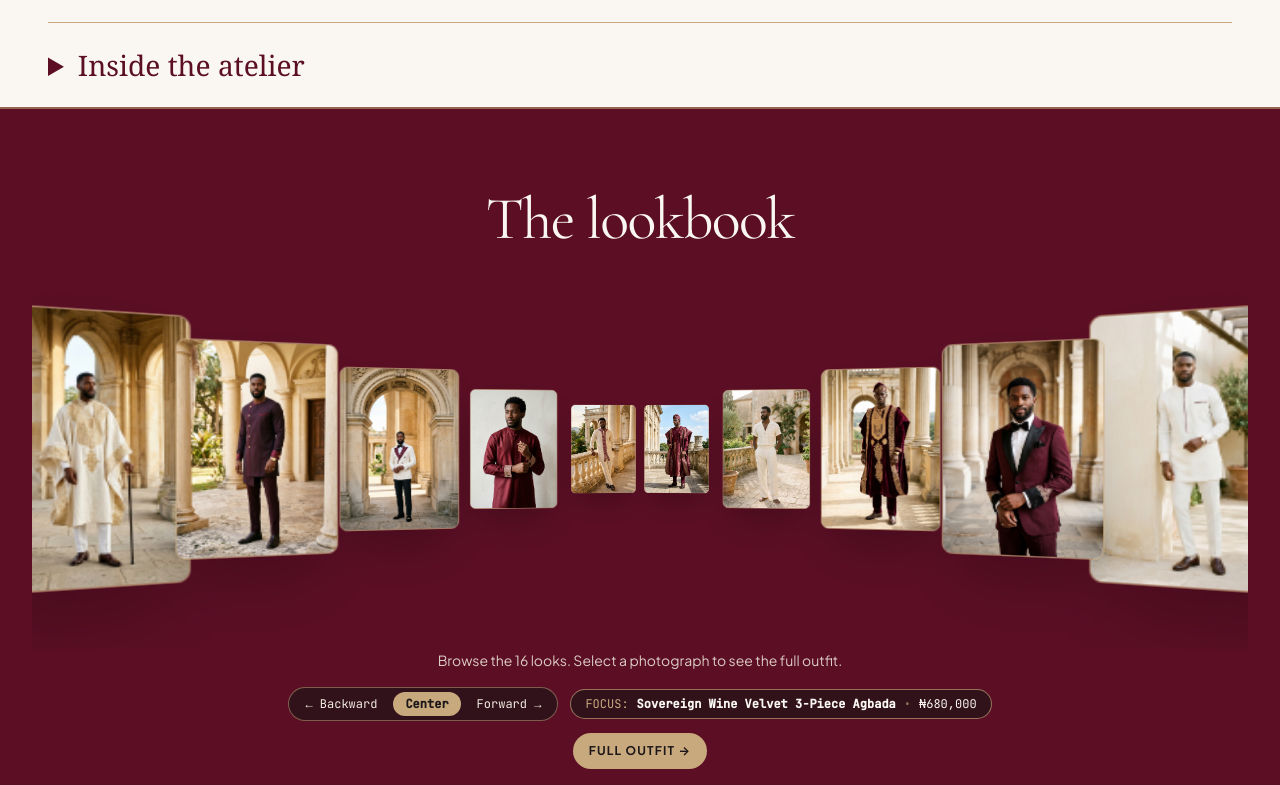
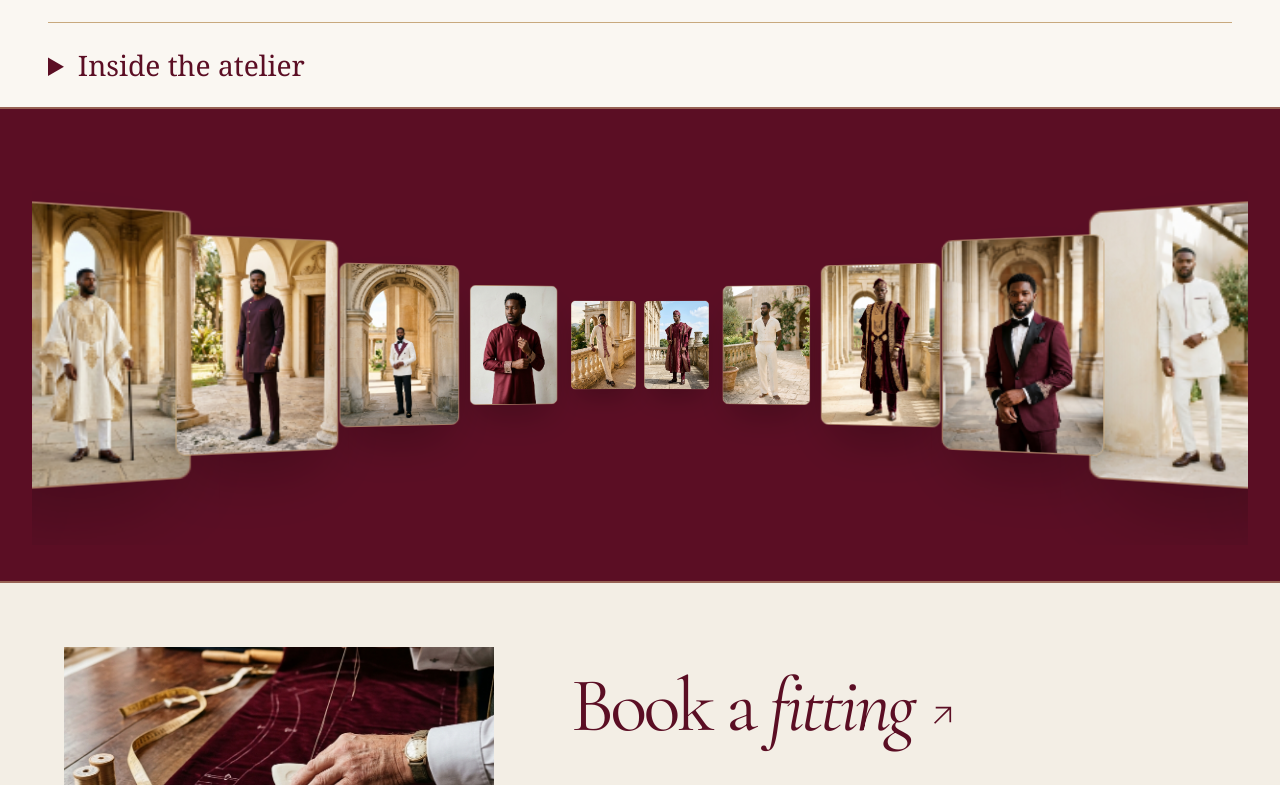
Before and after one commit to Larriee02/RadasApparel, a React (Vite) app: page / in a window 1280 px wide. Shown: the part 2495-3280 px from the top of the page. Built offline with nearby package versions, Linux system fonts and the light colour scheme.

Commit message:
Show only outfit photographs in the curved lookbook

```diff
--- a/src/components/sections/CurvedLookbookSection.jsx
+++ b/src/components/sections/CurvedLookbookSection.jsx
@@ -1,6 +1,6 @@
 import React, { useCallback, useRef, useState } from 'react'
 import { motion, useMotionValue, useSpring, useTransform } from 'framer-motion'
-import { CURVED_GALLERY_ITEMS, formatNaira } from '../../data/raddasData'
+import { CURVED_GALLERY_ITEMS } from '../../data/raddasData'
 import { GarmentVisual } from '../AtelierVisuals'
 
 /**
@@ -62,7 +62,6 @@ const CurvedLookbookPanel = React.memo(function CurvedLookbookPanel({
             ? 'border-2 border-[#FAF7F2] ring-2 ring-[#C8A97E]'
             : 'border border-[#C8A97E]/70 hover:border-[#FAF7F2]'
         }`}
-        title={`Open ${item.title} Full Outfit (ready-to-wear ${formatNaira(item.rtwPrice)})`}
         aria-label={`Open ${item.title} full outfit in gallery`}
       >
         <GarmentVisual
@@ -93,10 +92,6 @@ function CurvedLookbookSection({ shouldReduceMotion, onOpenOutfitInGallery }) {
     damping: 26,
     mass: 0.35,
   })
-
-  const hoveredLook =
-    CURVED_GALLERY_ITEMS.find((item) => item.id === hoveredLookId) ||
-    CURVED_GALLERY_ITEMS[0]
 
   const handleLookbookPointerMove = useCallback(
     (e) => {
@@ -133,16 +128,10 @@ function CurvedLookbookSection({ shouldReduceMotion, onOpenOutfitInGallery }) {
   return (
     <section
       id="curved-wall"
-      className="scroll-mt-32 md:scroll-mt-24 bg-[#5B0E24] text-[#FAF7F2] py-12 sm:py-14 md:py-20 overflow-hidden border-y-2 border-[#C8A97E]/55"
+      aria-label="Lookbook"
+      className="scroll-mt-32 md:scroll-mt-24 bg-[#5B0E24] text-[#FAF7F2] py-5 sm:py-7 md:py-9 overflow-hidden border-y-2 border-[#C8A97E]/55"
     >
       <div className="w-full max-w-[1440px] mx-auto px-3 sm:px-4 md:px-8">
-        {/* Top Center Headline nestled inside the upper hollow of the concave curve */}
-        <div className="relative z-20 text-center max-w-lg mx-auto mb-2 md:mb-0 pointer-events-none">
-          <h2 className="font-serif-display text-4xl md:text-6xl tracking-tight">
-            The lookbook
-          </h2>
-        </div>
-
         {/* 3D Concave Perspective Wall (16 Looks Gliding Forward & Backward) */}
         <div
           onMouseMove={handleLookbookPointerMove}
@@ -158,66 +147,12 @@ function CurvedLookbookSection({ shouldReduceMotion, onOpenOutfitInGallery }) {
                 item={item}
                 index={idx}
                 smoothOffset={smoothLookbookOffset}
-                isFocused={hoveredLook.id === item.id}
+                isFocused={hoveredLookId === item.id}
                 reduceMotion={shouldReduceMotion}
                 onFocus={setHoveredLookId}
                 onSelect={onOpenOutfitInGallery}
               />
             ))}
-          </div>
-        </div>
-
-        {/* Bottom Caption, Interactive Glide Controls & Active Outfit Gateway */}
-        <div className="relative z-20 text-center max-w-3xl mx-auto mt-2 md:mt-0 space-y-3 sm:space-y-4">
-          <p className="font-sans-ui text-xs md:text-sm text-[#F2ECE1]/85 max-w-lg mx-auto leading-relaxed px-2">
-            Browse the 16 looks. Select a photograph to see the full outfit.
-          </p>
-
-          <div className="flex flex-wrap items-center justify-center gap-2.5 sm:gap-3">
-            {/* Forward / Backward Manual Stepper */}
-            <div className="inline-flex items-center gap-1 p-1 rounded-full bg-[#1C1618]/65 border border-[#C8A97E]/50 shrink-0">
-              <button
-                type="button"
-                onClick={() =>
-                  lookbookOffset.set(Math.max(-3.6, lookbookOffset.get() - 1.6))
-                }
-                className="px-2.5 sm:px-3 py-1 rounded-full font-mono-spec text-[11px] sm:text-xs text-[#F2ECE1] hover:bg-[#5B0E24] cursor-pointer transition-colors whitespace-nowrap shrink-0"
-              >
-                &larr; Backward
-              </button>
-              <button
-                type="button"
-                onClick={() => lookbookOffset.set(0)}
-                className="px-2.5 sm:px-3 py-1 rounded-full font-mono-spec text-[11px] sm:text-xs bg-[#C8A97E] text-[#1C1618] font-semibold cursor-pointer transition-colors whitespace-nowrap shrink-0"
-              >
-                Center
-              </button>
-              <button
-                type="button"
-                onClick={() =>
-                  lookbookOffset.set(Math.min(3.6, lookbookOffset.get() + 1.6))
-                }
-                className="px-2.5 sm:px-3 py-1 rounded-full font-mono-spec text-[11px] sm:text-xs text-[#F2ECE1] hover:bg-[#5B0E24] cursor-pointer transition-colors whitespace-nowrap shrink-0"
-              >
-                Forward &rarr;
-              </button>
-            </div>
-
-            {/* Active Lookbook Hover Summary & Direct Gallery Link */}
-            <div className="inline-flex flex-wrap items-center justify-center gap-1.5 sm:gap-2 px-3.5 py-1.5 rounded-full bg-[#1C1618]/65 border border-[#C8A97E]/65 font-mono-spec text-[11px] sm:text-xs text-[#FAF7F2] max-w-full">
-              <span className="text-[#C8A97E] uppercase">Focus:</span>
-              <span className="font-semibold">{hoveredLook.title}</span>
-              <span className="text-[#C8A97E]/60">&bull;</span>
-              <span>{formatNaira(hoveredLook.rtwPrice)}</span>
-            </div>
-
-            <button
-              type="button"
-              onClick={() => onOpenOutfitInGallery(hoveredLook.id)}
-              className="min-h-[36px] px-4 py-1.5 rounded-full bg-[#C8A97E] hover:bg-[#FAF7F2] text-[#1C1618] font-sans-ui text-xs font-bold uppercase tracking-[0.1em] transition-colors cursor-pointer whitespace-nowrap shrink-0"
-            >
-              Full Outfit &rarr;
-            </button>
           </div>
         </div>
       </div>
```
